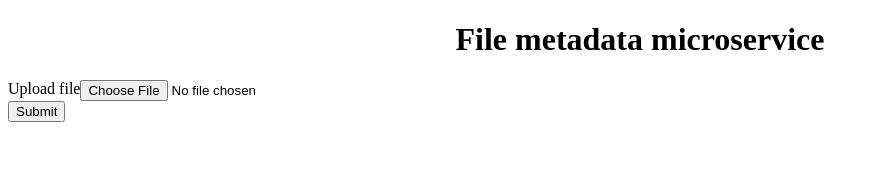
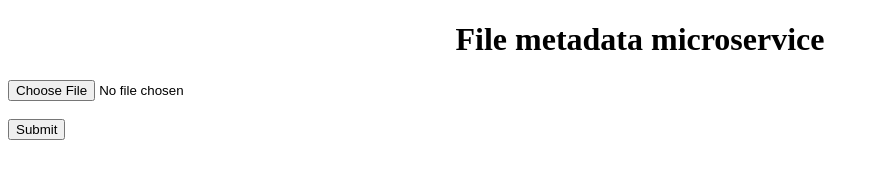
Before and after one commit to x-Vai-x/FreeCodeCamp-FileMetaDataMicroservice, a website: page index.html in a window 1280 px wide. Shown: the whole page, without its empty margins (0-879 px from the left). Drawn offline with Linux system fonts and the light colour scheme.

Commit message:
Fixed layout

```diff
--- a/index.html
+++ b/index.html
@@ -13,14 +13,18 @@
 
 		<main>
 			<form class="column">
-				<section class="row">
-					<label for="file">Upload file</label>
-					<input type="file" name="file" id="file">
-				</section>
 
-				<section>
-					<input type="submit">
-				</section>
+					<section>
+						<input type="file" name="file" id="file">
+					</section>
+
+					<br>
+
+					<section>
+						<input type="submit">
+					</section>
+
+
 
 			</form>
 		</main>
```
